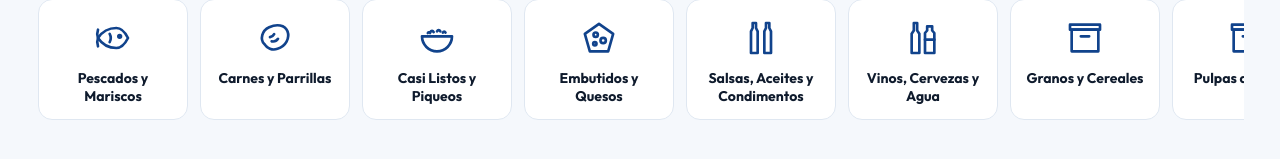
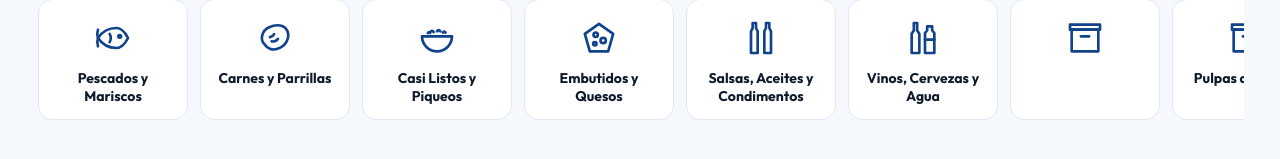
Before and after one commit to marisolaslla-svg/catalogo-interactivo, a plain HTML site: page index.html in a window 1280 px wide. Shown: the part 503-662 px from the top of the page. Drawn offline with Linux system fonts and the light colour scheme; a web font is replaced by a local one.

Commit message:
Update index.html

```diff
--- a/index.html
+++ b/index.html
@@ -353,8 +353,7 @@ let PRODUCTOS = [
   {id:"vinosangiovese", n:"Bigi Umbria Sangiovese 2023", c:"Vinos, Cervezas y Agua", d:"Vino tinto Italia", v:[["Botella",null]]},
   {id:"vinoorvieto", n:"Bigi Umbria Orvieto Classico 2023", c:"Vinos, Cervezas y Agua", d:"Vino blanco Italia", v:[["Botella",null]]},
   {id:"vinopinotgrigio", n:"Santi Veneto Pinot Grigio 2023", c:"Vinos, Cervezas y Agua", d:"Vino blanco Italia", v:[["Botella",null]]},
-  // --- Granos y Cereales ---
-  {id:"quinua", n:"Quinua", c:"Granos y Cereales", d:"Quinoa grano", v:[["Negra",null],["Roja",null],["Blanca",null],["Tricolor",null]]},
+  {id:"quinua", n:"Quinua", c:"", d:"Quinoa grano", v:[["Negra",null],["Roja",null],["Blanca",null],["Tricolor",null]]},
   // --- Pulpas de Frutas ---
   {id:"pulpamango", n:"Pulpa de Mango", c:"Pulpas de Frutas", d:"Fruta congelada", v:[["",null]]},
   {id:"pulpafresa", n:"Pulpa de Fresa", c:"Pulpas de Frutas", d:"Fruta congelada", v:[["",null]]},
```
